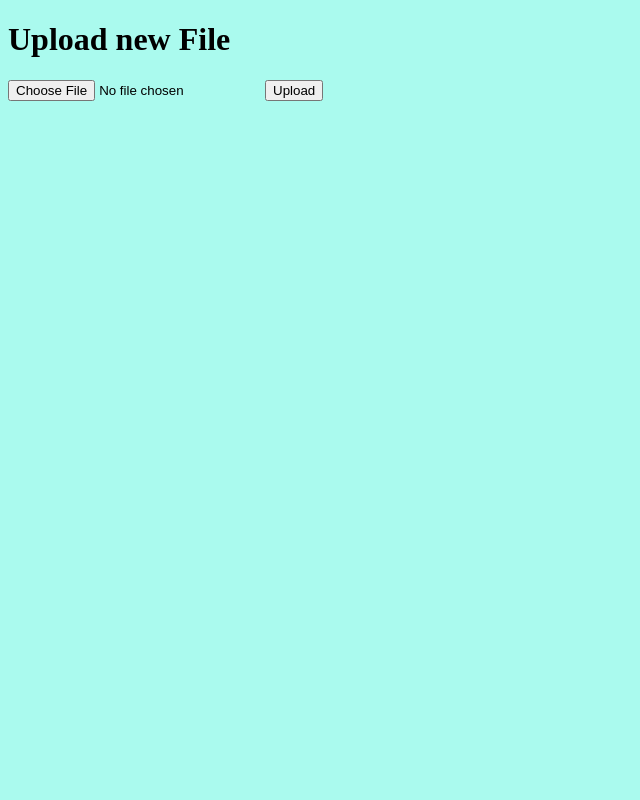
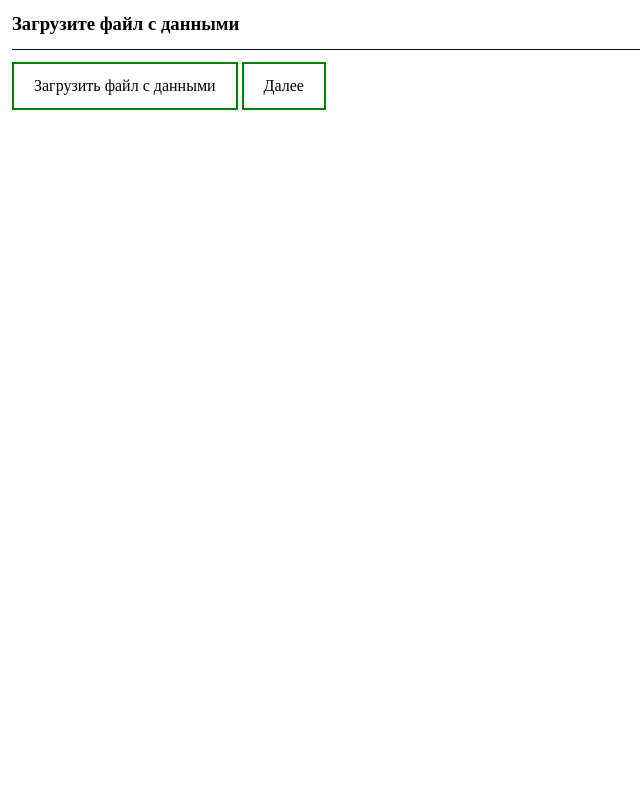
Before and after one commit to moonserk/docx-flask, a Flask app: page /documents in a window 1280 px wide. Shown: the whole page, without its empty margins (0-640 px from the left). Run offline with Flask 2, Linux system fonts and the light colour scheme; parts of the project's set-up code (start-up, migrations or seed data) failed here and were passed over.

Commit message:
refactor

```diff
--- a/app.py
+++ b/app.py
@@ -1,4 +1,5 @@
 import os
+import zipfile
 
 from flask import Flask, url_for, render_template, request, redirect, session, send_file
 from werkzeug.utils import secure_filename
@@ -64,7 +65,7 @@ def combine_word_documents(files):
 
     for index, file in enumerate(files):
         sub_doc = Document(file)
-
+        #style.font.size = Pt(12)
         if index < len(files) - 1:
             sub_doc.add_page_break()
 
@@ -72,6 +73,14 @@ def combine_word_documents(files):
             merged_document.element.body.append(element)
 
     merged_document.save('./docs/all.docx')
+
+def zip_all_files(dfiles):
+
+    z = zipfile.ZipFile('spam.zip', 'w')        # Создание нового архива
+    for root, dirs, files in os.walk('./docs'): # Список всех файлов и папок в директории folder
+            for file in files:
+                z.write(os.path.join(root,file))         # Создание относительных путей и запись файлов в архив
+    z.close()
 
 @app.route('/<path:path>', methods=['GET', 'POST'])
 def dir_viewer(path):
@@ -83,7 +92,9 @@ def dir_viewer(path):
             files.append("./docs/" + filedocx)
 
     if (request.method == 'POST'):
-        combine_word_documents(files)
+        #combine_word_documents(files)
+        zip_all_files(files)
+        return send_file("spam.zip")
 
     return render_template('files.html', entries=entries)
 
--- a/static/style.css
+++ b/static/style.css
@@ -1,7 +1,108 @@
-body{
-    background-color: #aafaee;
+/* Указываем box sizing */
+*,
+*::before,
+*::after {
+  box-sizing: border-box;
 }
 
-.test {
-    border: 2px solid black;
+/* Убираем внутренние отступы */
+ul[class],
+ol[class] {
+  padding: 0;
 }
+
+/* Убираем внешние отступы */
+body,
+h1,
+h2,
+h3,
+h4,
+p,
+ul[class],
+ol[class],
+li,
+figure,
+figcaption,
+blockquote,
+dl,
+dd {
+  margin: 0;
+}
+
+/* Выставляем основные настройки по-умолчанию для body */
+body {
+  min-height: 100vh;
+  scroll-behavior: smooth;
+  text-rendering: optimizeSpeed;
+  line-height: 1.5;
+  margin: 0 12px 0 12px;
+}
+
+/* Удаляем стандартную стилизацию для всех ul и il, у которых есть атрибут class*/
+ul[class],
+ol[class] {
+  list-style: none;
+}
+
+/* Элементы a, у которых нет класса, сбрасываем до дефолтных стилей */
+a:not([class]) {
+  text-decoration-skip-ink: auto;
+}
+
+/* Упрощаем работу с изображениями */
+img {
+  max-width: 100%;
+  display: block;
+}
+
+/* Указываем понятную периодичность в потоке данных у article*/
+article > * + * {
+  margin-top: 1em;
+}
+
+/* Наследуем шрифты для инпутов и кнопок */
+input,
+button,
+textarea,
+select {
+  font: inherit;
+}
+
+/* Удаляем все анимации и переходы для людей, которые предпочитай их не использовать */
+@media (prefers-reduced-motion: reduce) {
+  * {
+    animation-duration: 0.01ms !important;
+    animation-iteration-count: 1 !important;
+    transition-duration: 0.01ms !important;
+    scroll-behavior: auto !important;
+  }
+}
+
+input[type="file"] {
+    display: none;
+}
+
+.btn, .btn:link, .btn:visited {
+    background-color: white;
+    color: black;
+    border: 2px solid green;
+    padding: 10px 20px;
+    text-align: center;
+    text-decoration: none;
+    display: inline-block;
+  }
+
+  .btn:hover, .btn:active {
+    background-color: green;
+    color: white;
+  }
+
+.nav {
+    box-sizing: border-box;
+    height: 50px;
+    border-bottom: 1px solid #001e0a;
+    display: flex;
+    justify-content: space-between;
+    align-items: center;
+    margin-bottom: 12px;
+}
--- a/templates/documents.html
+++ b/templates/documents.html
@@ -1,9 +1,14 @@
 <!doctype html>
-<title>Upload new File</title>
-<link rel="stylesheet" href="./static/style.css"></link>
+<title>Загрузка excel</title>
+<link rel="stylesheet" href="/static/style.css"></link>
 
-<h1>Upload new File</h1>
+<div class="nav">
+    <h3>Загрузите файл с данными</h3>
+</div>
 <form method=post enctype=multipart/form-data>
-    <input type=file name=file>
-    <input type=submit value=Upload>
+    <label class="btn">
+        Загрузить файл с данными
+        <input type=file name=file>
+    </label>
+    <input class="btn" type=submit value=Далее>
 </form>
```
Also changed, not shown: doc.py (+11 -3 lines), templates/files.html (+11 -3 lines), templates/process.html (+13 -5 lines), templates/template.html (+6 -4 lines), 1 other file.
